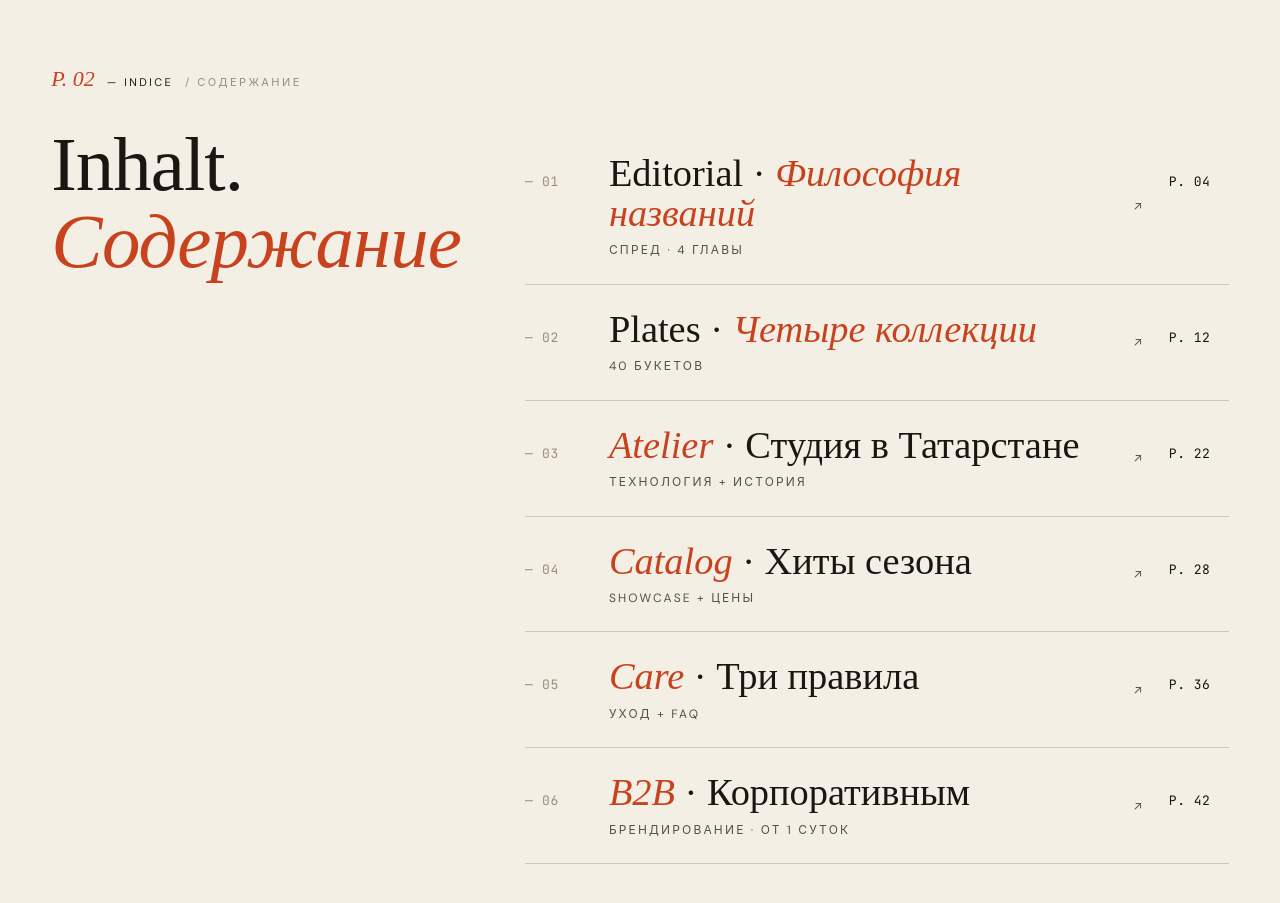
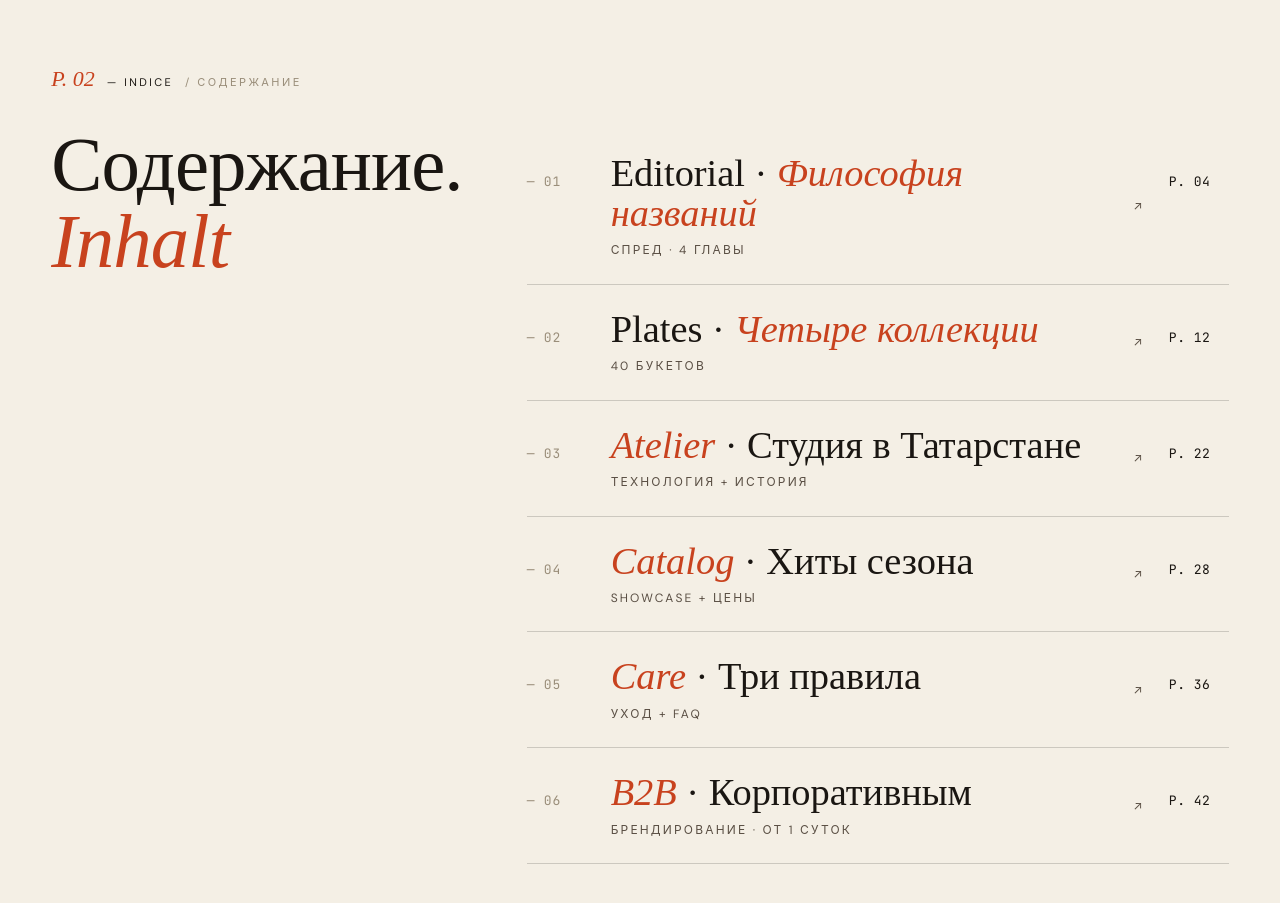
Before and after one commit to Camelot770/rosa-web, a Next.js app: page / in a window 1280 px wide. Shown: the part 2780-3683 px from the top of the page. Built offline with nearby package versions, Linux system fonts and the light colour scheme; no server answers; a web font is replaced by a local one.

Commit message:
Indice headline: Содержание first, Inhalt second (Russian → foreign)
Per user preference - in the table-of-contents heading the Russian word now leads and the German Inhalt comes as the italic-vermilion accent. Was Inhalt. Содержание - now Содержание. Inhalt.

```diff
--- a/app/components/sections/IndexSection.tsx
+++ b/app/components/sections/IndexSection.tsx
@@ -89,7 +89,7 @@ export function IndexSection({ totalBouquets }: IndexSectionProps) {
         </R>
         <div className="index-grid">
           <Split as="h2" className="disp disp-lg">
-            {['Inhalt.', '<em>Содержание</em>']}
+            {['Содержание.', '<em>Inhalt</em>']}
           </Split>
           <div className="index-list">
             {rows.map((r, i) => (
```
